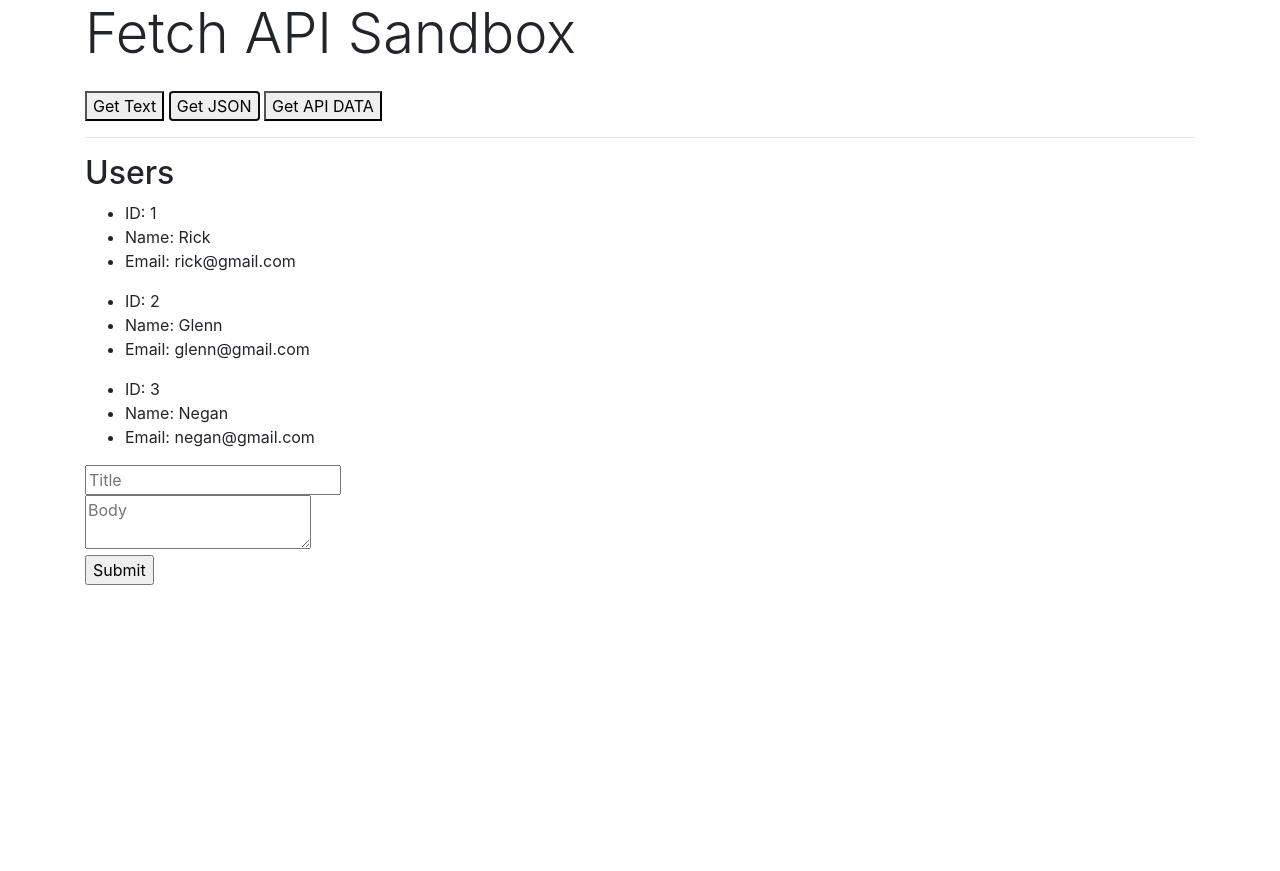
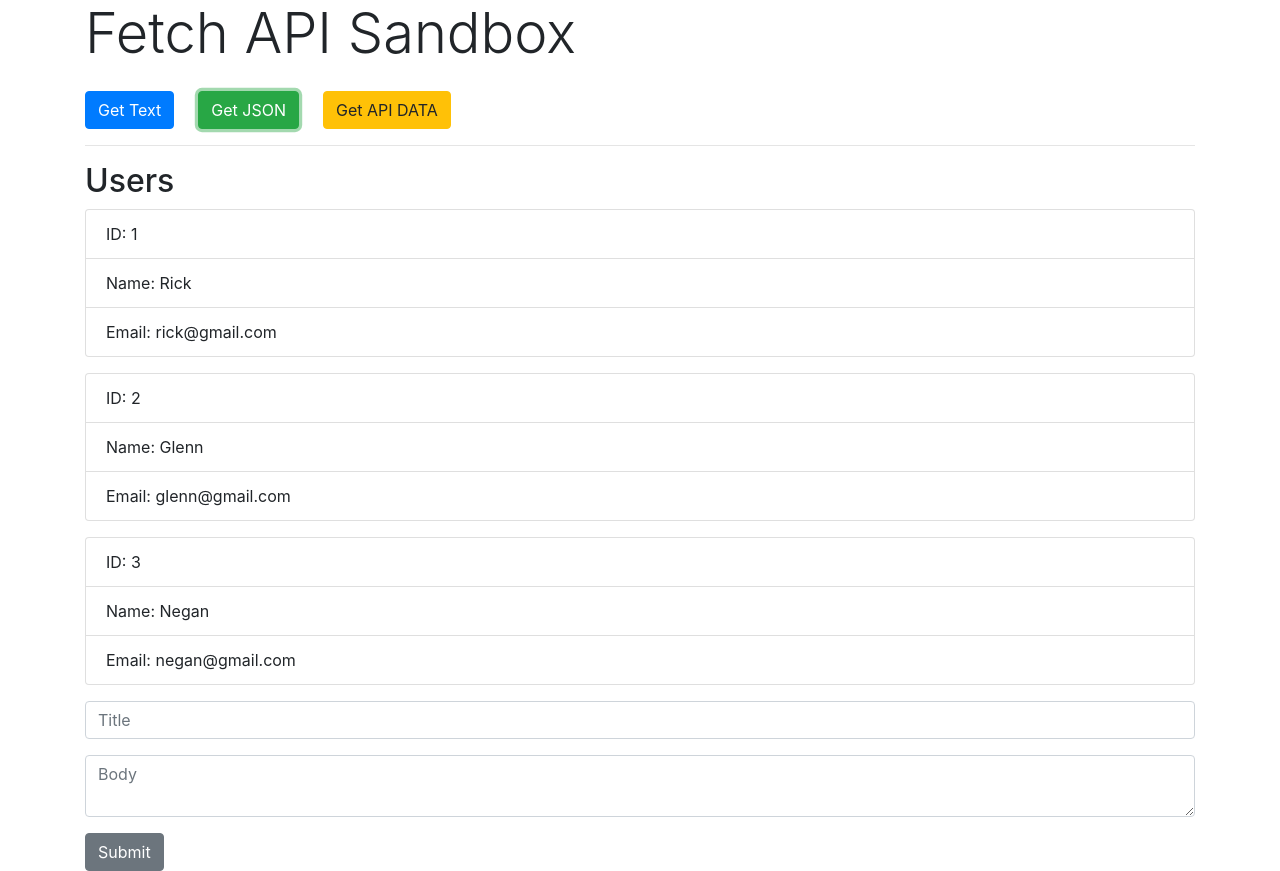
Before and after one commit to ztrabzada1988/api, a plain HTML site: page index.html in a window 1280 px wide. Both pictures are taken after a click on the button "Get JSON". Before the commit the page ends 800 px from the top, so only its background shows below. Drawn offline with nearby package versions, Linux system fonts and the light colour scheme.

Commit message:
add design with bootstrap

```diff
--- a/index.html
+++ b/index.html
@@ -15,19 +15,33 @@
   <body>
     <div class="container">
       <h1 class="display-4 mb-4">Fetch API Sandbox</h1>
-      <button id="getText">Get Text</button>
-      <button id="getUsers">Get JSON</button>
-      <button id="getPosts">Get API DATA</button>
+
+      <div class="d-flex">
+        <button class="btn btn-primary mr-4" id="getText">Get Text</button>
+        <button class="btn btn-success mr-4" id="getUsers">Get JSON</button>
+        <button class="btn btn-warning mr-4" id="getPosts">Get API DATA</button>
+      </div>
+
       <hr />
+
       <div id="output"></div>
       <form id="addPost">
-        <div>
-          <input type="text" id="title" placeholder="Title" />
+        <div class="form-group">
+          <input
+            type="text"
+            id="title"
+            class="form-control"
+            placeholder="Title"
+          />
         </div>
-        <div>
-          <textarea id="body" placeholder="Body"></textarea>
+        <div class="form-group">
+          <textarea
+            id="body"
+            class="form-control"
+            placeholder="Body"
+          ></textarea>
         </div>
-        <input type="submit" value="Submit" />
+        <input type="submit" class="btn btn-secondary" value="Submit" />
       </form>
     </div>
 
@@ -54,10 +68,10 @@
             data.map(function(user) {
               // you can use forEach as well instead of map
               output += `
-                <ul>
-                  <li>ID: ${user.id}</li>
-                  <li>Name: ${user.name}</li>
-                  <li>Email: ${user.email}</li>
+                <ul class="list-group mb-3">
+                  <li class="list-group-item">ID: ${user.id}</li>
+                  <li class="list-group-item">Name: ${user.name}</li>
+                  <li class="list-group-item">Email: ${user.email}</li>
                 </ul>
               `;
             });
@@ -73,7 +87,7 @@
             data.map(function(post) {
               // you can use forEach as well instead of map
               output += `
-                <div>
+                <div class="card-card-body mb-3">
                   <h3>${post.title}</h3>
                   <p>${post.body}</p>
                 </div>
```
